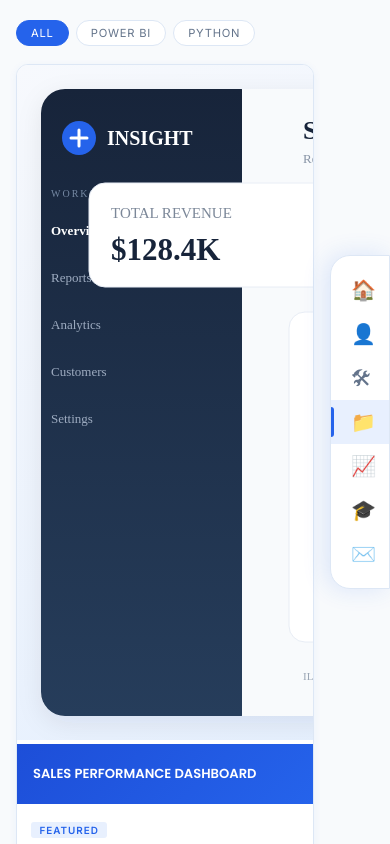
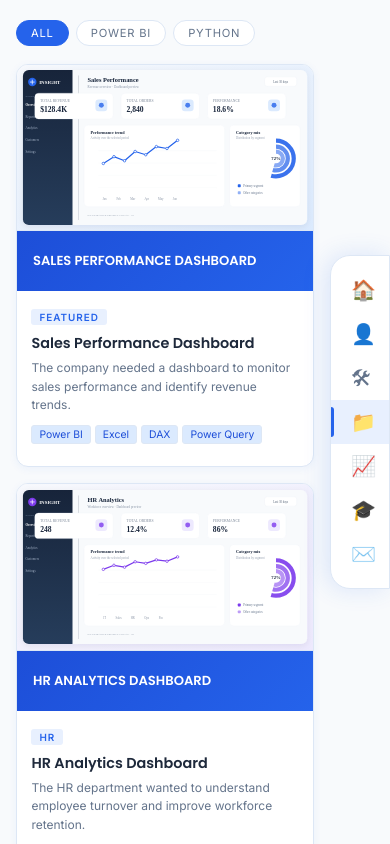
Before and after one commit to ahmedhassan232/ahmedportfolio, a React (Vite) app: page /projects in a window 390 px wide. Shown: the top 844 px of the page. Built offline with nearby package versions, Linux system fonts and the light colour scheme.

Commit message:
Style project preview images responsively

```diff
--- a/src/components/ProjectCard/ProjectCard.css
+++ b/src/components/ProjectCard/ProjectCard.css
@@ -22,6 +22,14 @@
   font-weight: 600;
   font-size: 0.82rem;
   text-transform: uppercase;
+}
+.proj-image {
+  display: block;
+  width: 100%;
+  aspect-ratio: 16 / 9;
+  object-fit: cover;
+  background: #f1f5f9;
+  border-bottom: 1px solid var(--border);
 }
 .proj-body { padding: 0.9rem; }
 .proj-cat {
```
